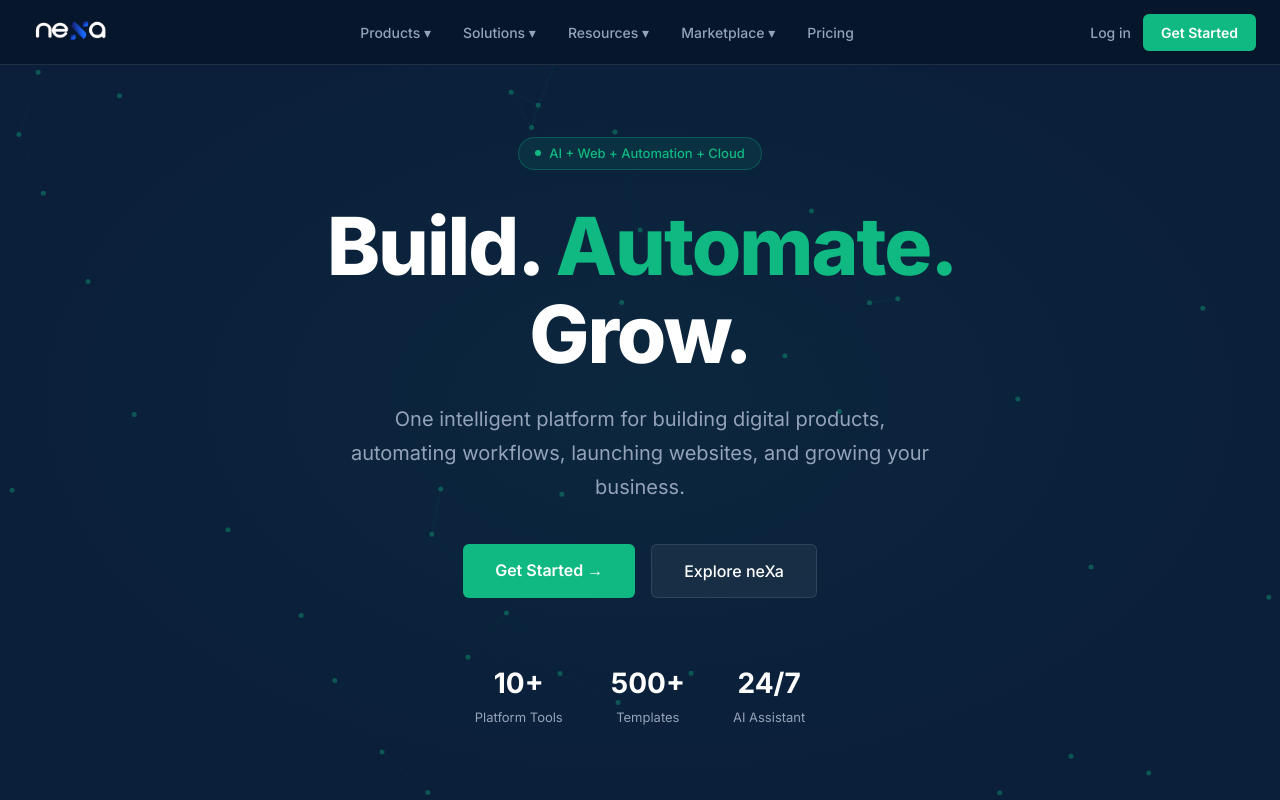
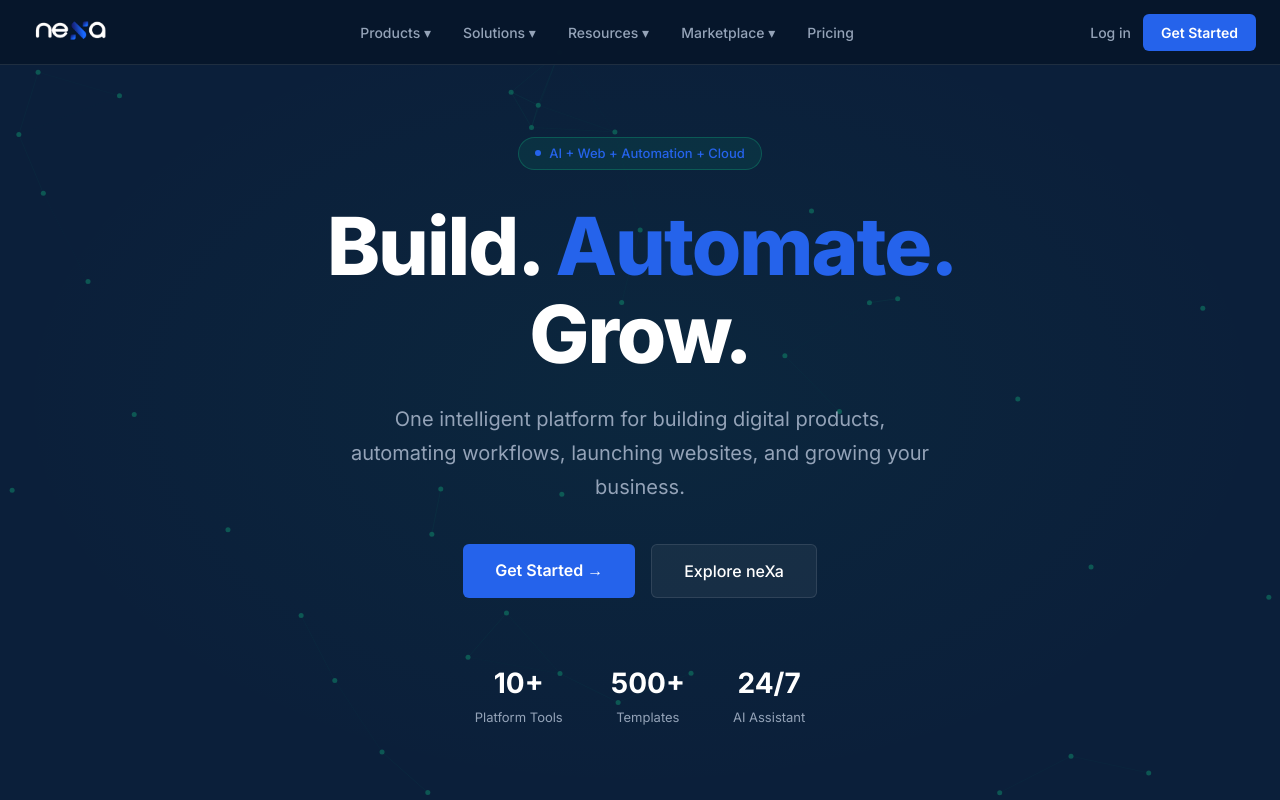
Before and after one commit to aungbobokyaw124/nexa-template-website, a Next.js app: page / in a window 1280 px wide. Shown: the top 800 px of the page. Built offline with nearby package versions, Linux system fonts and the light colour scheme.

Commit message:
fix: change primary color to blue to match logo

```diff
--- a/next.config.ts
+++ b/next.config.ts
@@ -1,5 +1,9 @@
 import type { NextConfig } from "next";
 
-const nextConfig: NextConfig = {};
+const nextConfig: NextConfig = {
+  images: {
+    unoptimized: true,
+  },
+};
 
 export default nextConfig;
--- a/src/app/globals.css
+++ b/src/app/globals.css
@@ -3,7 +3,7 @@
 :root {
   --color-bg: #0B1F3A;
   --color-surface: #07172B;
-  --color-primary: #10B981;
+  --color-primary: #2563EB;
   --color-text: #FFFFFF;
   --color-muted: #94A3B8;
   --color-border: rgba(255,255,255,0.10);
```
